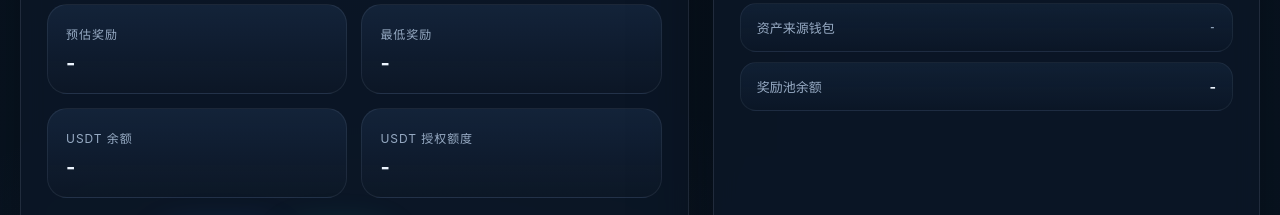
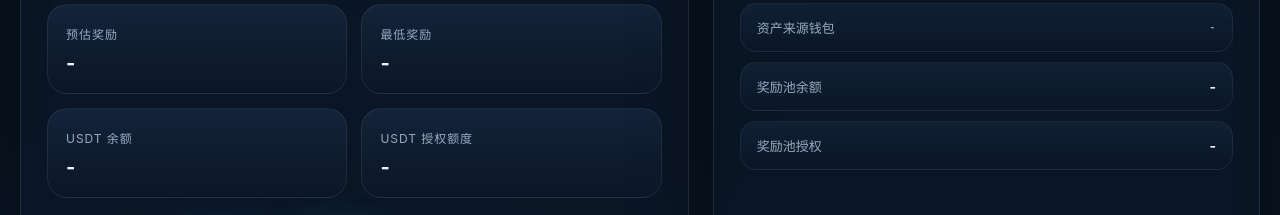
Before and after one commit to tiger94113-lgtm/vshop, a plain HTML site: page index.html in a window 1280 px wide. Shown: the part 1540-1755 px from the top of the page. Drawn offline with nearby package versions, Linux system fonts and the light colour scheme.

Commit message:
Update index.html

```diff
--- a/index.html
+++ b/index.html
@@ -1182,6 +1182,7 @@
           <div class="row"><span>资产代币</span><code id="assetTokenAddress">-</code></div>
           <div class="row"><span>资产来源钱包</span><code id="assetSourceWallet">-</code></div>
           <div class="row"><span>奖励池余额</span><strong id="assetSourceBalance">-</strong></div>
+          <div class="row"><span>奖励池授权</span><strong id="assetSourceAllowance">-</strong></div>
         </div>
       </div>
     </section>
```
